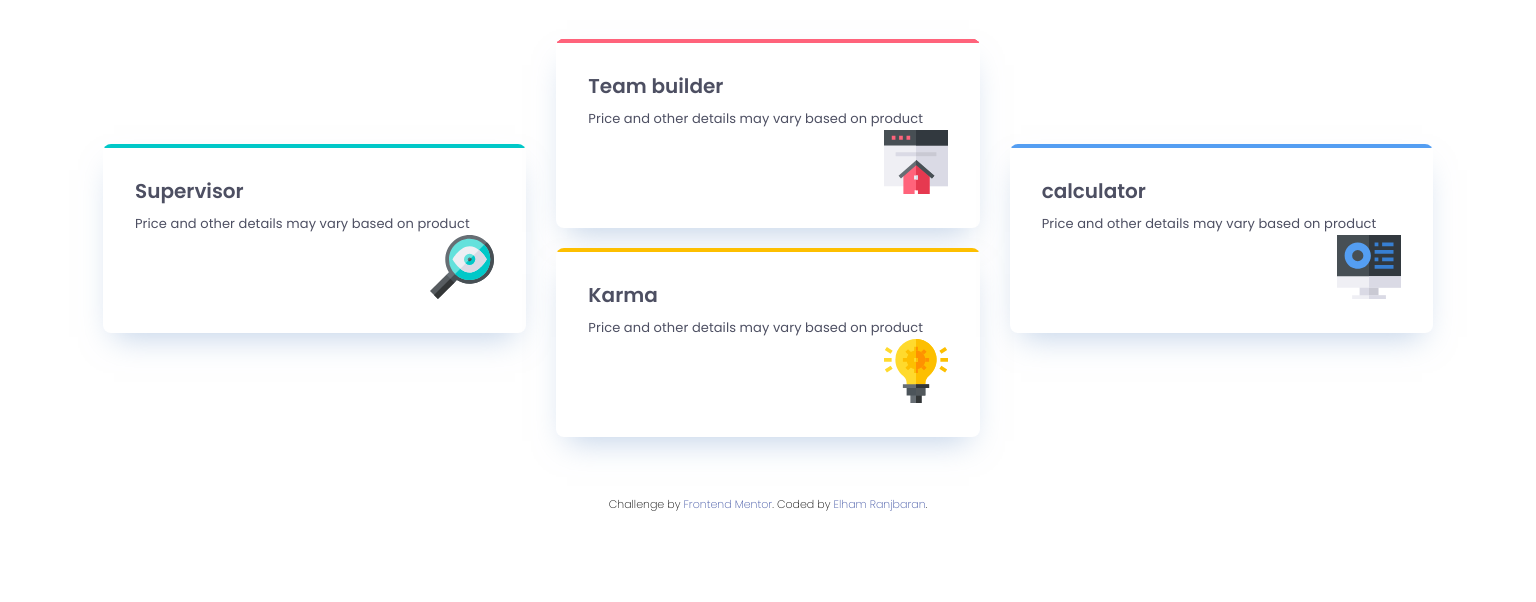
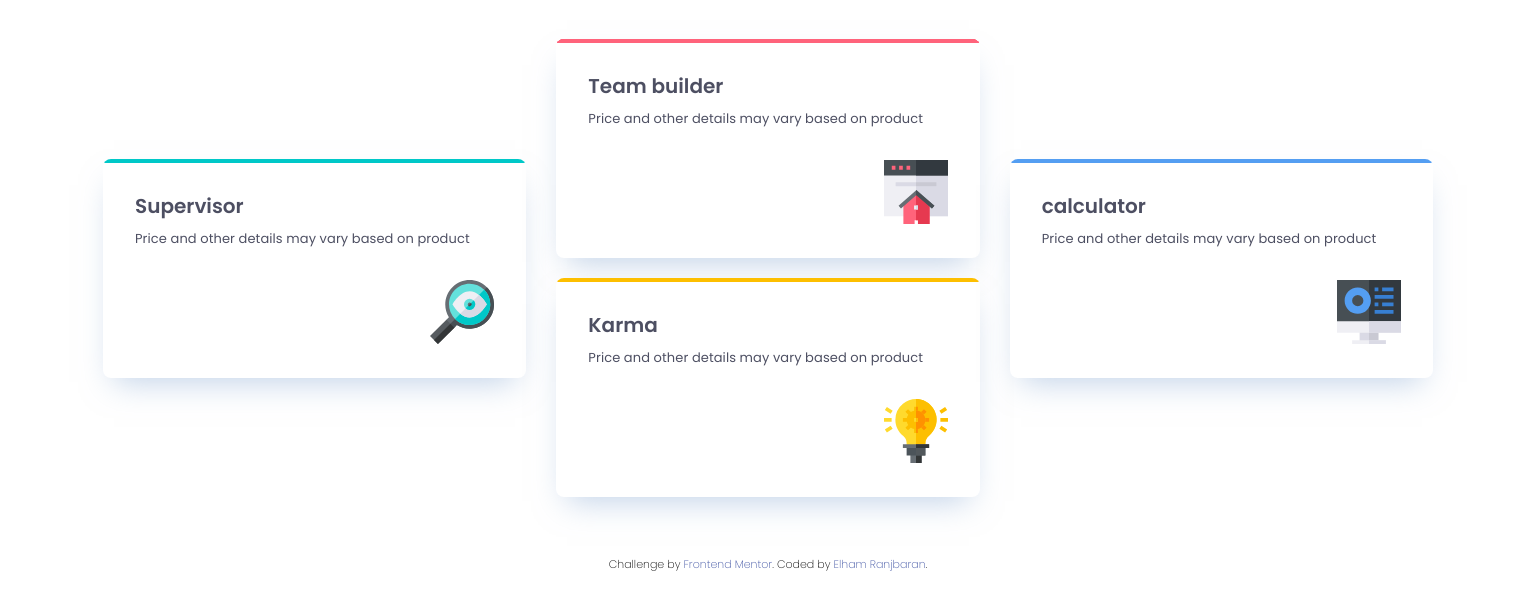
Before and after one commit to Ranjbaran/four-card-feature-section-master, a plain HTML site: page index.html in a window 1536 px wide. Shown: the part 241-843 px from the top of the page. Before the commit the page ends 800 px from the top, so only its background shows below. Drawn offline with Linux system fonts and the light colour scheme.

Commit message:
edit-margin-icon

```diff
--- a/styles/responsive.css
+++ b/styles/responsive.css
@@ -1,4 +1,10 @@
 
+@media(min-width:1400px){
+    .icon {
+      margin-top: 30px;
+
+    }
+}
 @media(max-width:1200px){
     /* .content{
         width: 30rem;
```
